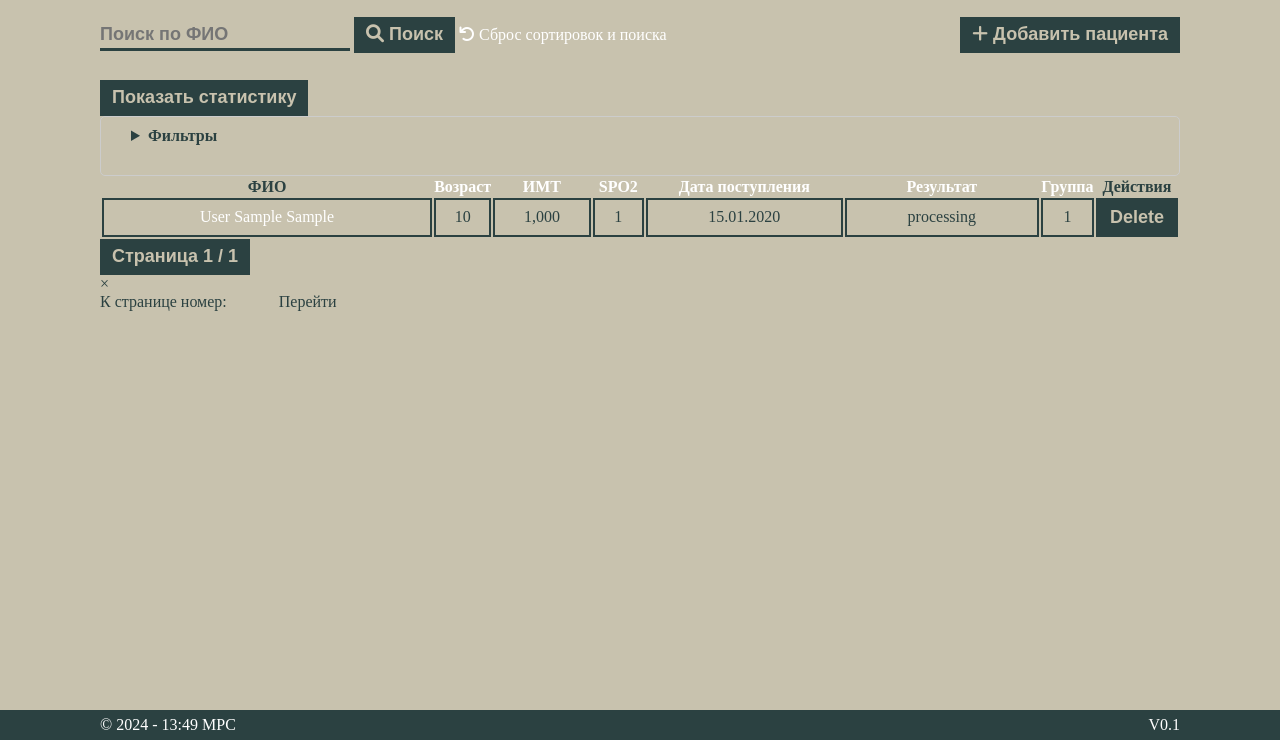
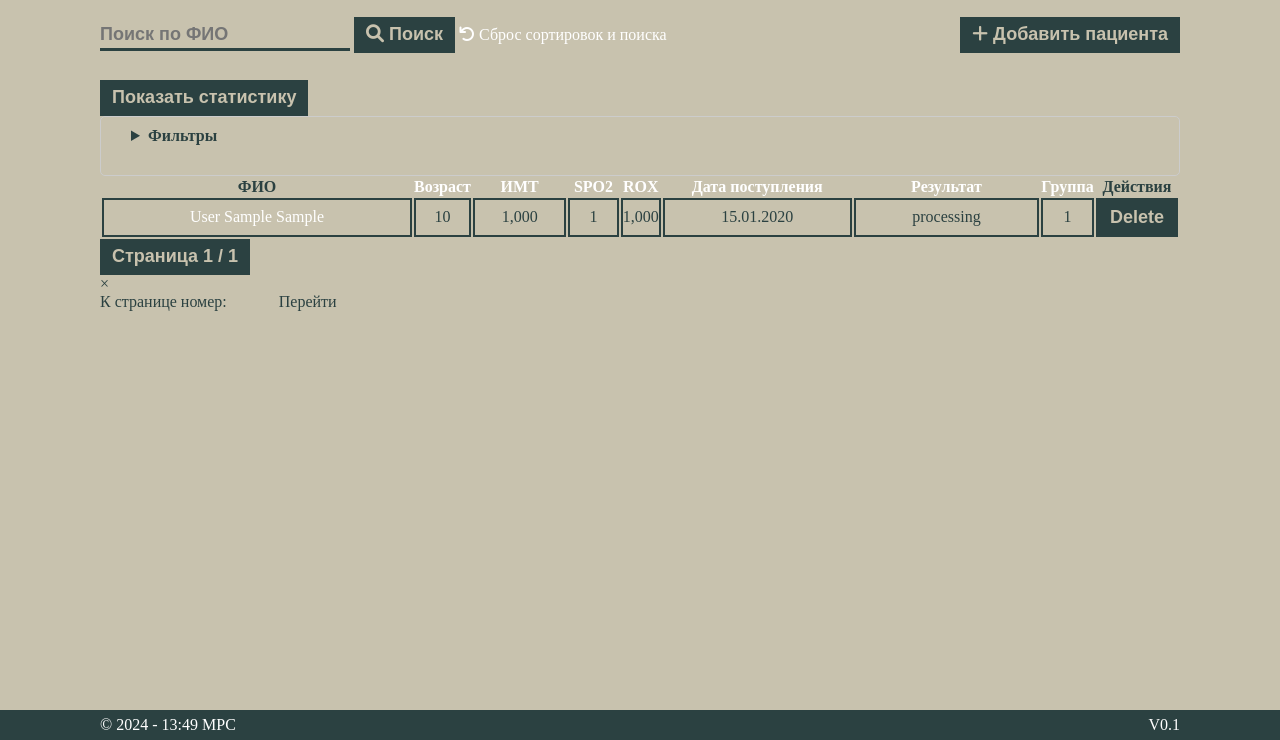
Before and after one commit to skolavsky/diplom_mrs, a Django app: page /clients/clients-list in a window 1280 px wide. Shown: the part 60-800 px from the top of the page. Run offline with Django 4.2, Linux system fonts and the light colour scheme; a user stored in the database is signed in; tables that the repository leaves empty hold one stand-in row (values such as "Sample post").

Commit message:
feature: clients week forecast
сделал простой прогноз, а также вывод в область, сделанную ранее в спойлере

```diff
--- a/mrs_proj/clients/models.py
+++ b/mrs_proj/clients/models.py
@@ -43,6 +43,11 @@ def validate_integer_size(value):
         raise ValidationError('Значение должно быть в диапазоне от 0 до 4')
 
 
+def validate_forecast(value):
+    if value < 0 or value > 100:
+        raise ValidationError('Значение должно быть в диапазоне от 0 до 100')
+
+
 class ClientData(models.Model):
     RESULT_CHOICES = [
         (0, 'processing'),
@@ -76,6 +81,7 @@ class ClientData(models.Model):
     measurementday = models.IntegerField(null=True, blank=True)
     daystoresult = models.IntegerField(null=True, blank=True)
     week_result = models.BooleanField(default=False, blank=True)
+    forecast_for_week = models.IntegerField(null=True, blank=True, validators=[validate_forecast])
 
     history = HistoricalRecords(inherit=True)
 
@@ -96,6 +102,24 @@ class ClientData(models.Model):
         # Проверка, изменились ли поля spo2_fio и rox
         spo2_fio_changed = self.spo2_fio != previous_spo2_fio if previous_spo2_fio is not None else True
         rox_changed = self.rox != previous_rox if previous_rox is not None else True
+
+        if rox_changed and self.rox is not None and self.result in [0, 'in progress']:
+            # Получаем ближайшие 10 записей с rox меньше или равным введенному значению, исключая записи с результатом 0 "in progress"
+            lower_records = ClientData.objects.filter(rox__lte=self.rox, result__in=[1, 2, 3]).exclude(
+                result=0).order_by('-rox')[:10]
+            # Получаем ближайшие 10 записей с rox больше введенного значения, исключая записи с результатом 0 "in progress"
+            higher_records = ClientData.objects.filter(rox__gt=self.rox, result__in=[1, 2, 3]).exclude(
+                result=0).order_by('rox')[:10]
+
+            # Собираем значения week_result для найденных записей
+            week_results = [record.week_result for record in lower_records] + [record.week_result for record in
+                                                                               higher_records]
+            # Вычисляем среднее значение week_result
+            if week_results:
+                # Вычисляем процент истинных значений в week_results
+                true_count = sum(1 for result in week_results if result)
+                average_week_result = true_count / len(week_results)
+                self.forecast_for_week = int(average_week_result * 100)  # Приводим к процентам
 
         # Вычисление значения группы на основе spo2_fio и rox только если они изменились
         if spo2_fio_changed and rox_changed and self.spo2_fio is not None and self.rox is not None:
--- a/mrs_proj/clients/templates/client_detail.html
+++ b/mrs_proj/clients/templates/client_detail.html
@@ -53,6 +53,10 @@
         <tr>
             <td>Результат:</td>
             <td>{{ client_data.result }}</td>
+        </tr>
+            <tr>
+            <td>Шанс выписаться в ближайшие 7 дней:</td>
+            <td>{{ client_data.forecast_for_week }}</td>
         </tr>
         <tr>
             <td>Прогноз результата:</td>
--- a/mrs_proj/clients/templates/client_list.html
+++ b/mrs_proj/clients/templates/client_list.html
@@ -60,6 +60,7 @@
         <th {% if sort_by == 'age' %} class="active"{% endif %}><a href="?sort=age&order={{ next_order }}">Возраст</a></th>
         <th {% if sort_by == 'body_mass_index' %} class="active"{% endif %}><a href="?sort=body_mass_index&order={{ next_order }}">ИМТ</a></th>
         <th {% if sort_by == 'spo2' %} class="active"{% endif %}><a href="?sort=spo2&order={{ next_order }}">SPO2</a></th>
+        <th {% if sort_by == 'rox' %} class="active"{% endif %}><a href="?sort=rox&order={{ next_order }}">ROX</a></th>
         <th {% if sort_by == 'admission_date' %} class="active"{% endif %}><a href="?sort=admission_date&order={{ next_order }}">Дата поступления</a></th>
         <th {% if sort_by == 'result' %} class="active"{% endif %}><a href="?sort=result&order={{ next_order }}">Результат</a></th>
         <th {% if sort_by == 'group' %} class="active"{% endif %}><a href="?sort=group&order={{ next_order }}">Группа</a></th>
@@ -78,6 +79,7 @@
             <td class="cell_age">{{ client_data.age }}</td>
             <td class="cell_imt">{{ client_data.body_mass_index|floatformat:3 }}</td>
             <td class="cell_spo">{{ client_data.spo2 }}</td>
+            <td class="cell_rox">{{ client_data.rox|floatformat:3 }}</td>
             <td class="cell_date">{{ client_data.admission_date|date:"d.m.Y" }}</td>
             <td class="cell_res">{{ client_data.get_result_display }}</td>
             <td class="cell_res">{{ client_data.group }}</td>
@@ -208,8 +210,9 @@ function updateStatsSpoiler(statsData) {
     const statsSpoiler = document.getElementById('statsSpoiler');
     let statsHTML = '<h3>Статистика клиентов:</h3>';
     statsHTML += '<ul>';
-    statsHTML += `<li>Всего клиентов: ${statsData.total_clients}</li>`;
-    statsHTML += `<li>Активных клиентов: ${statsData.active_clients}</li>`;
+    statsHTML += `<li>Всего записей: ${statsData.total_clients}</li>`;
+    statsHTML += `<li>Активные записи: ${statsData.active_clients}</li>`;
+    statsHTML += `<li>Готовые в течении недели: ${statsData.ready_in_week}</li>`;
     // Другие данные статистики
     statsHTML += '</ul>';
 
--- a/mrs_proj/clients/views.py
+++ b/mrs_proj/clients/views.py
@@ -28,9 +28,11 @@ class ClientStatsView(View):
             # Возвращаем статистику в формате JSON
             total_clients = ClientData.objects.count()
             active_clients = ClientData.objects.filter(result=0).count()
+            ready_in_week = ClientData.objects.filter(result=0, forecast_for_week__gte=80).count()
             stats_data = {
                 'total_clients': total_clients,  # Пример данных статистики
                 'active_clients': active_clients,
+                'ready_in_week': ready_in_week,
                 # Другие данные статистики...
             }
             return JsonResponse(stats_data)
```
